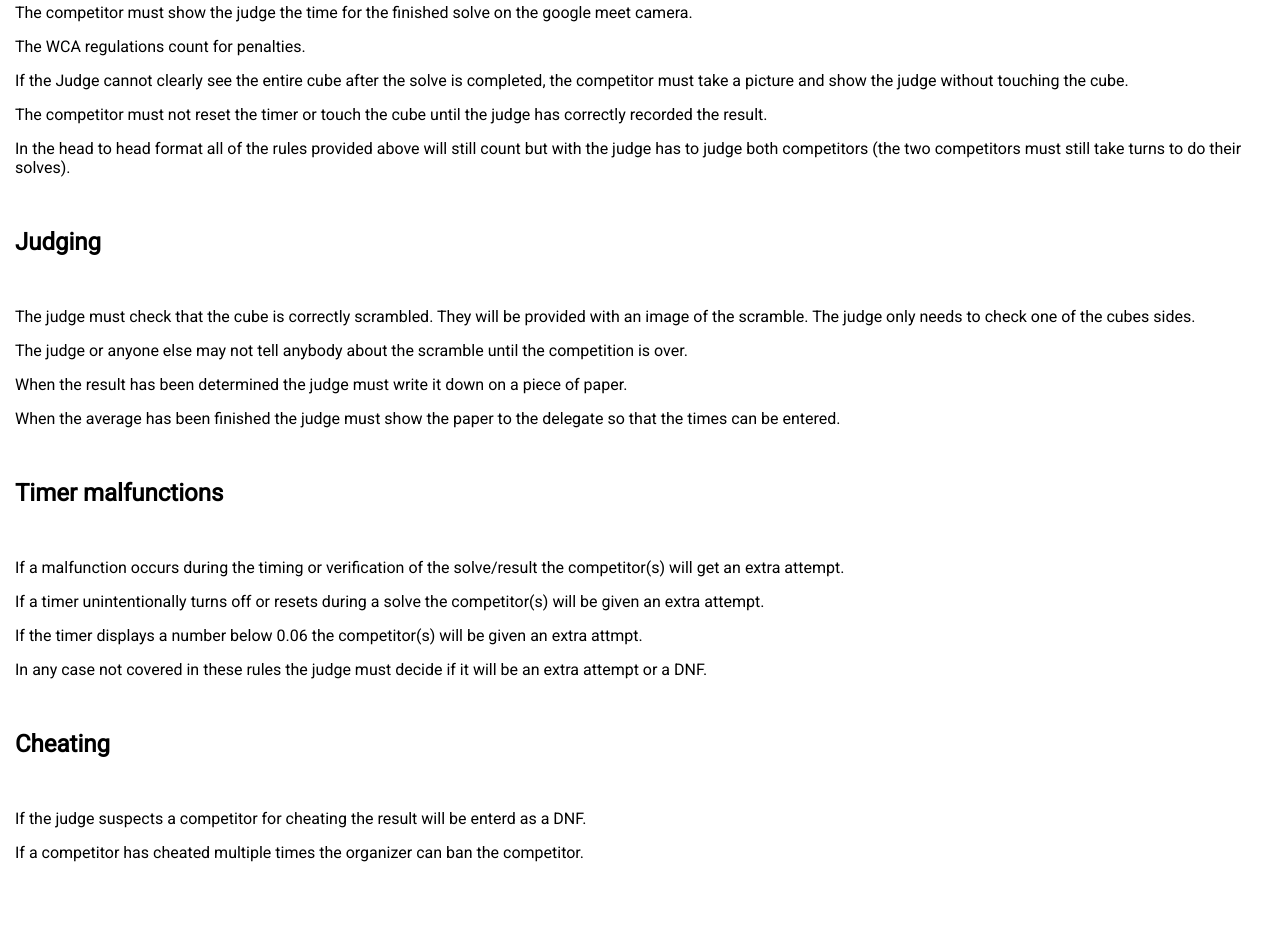
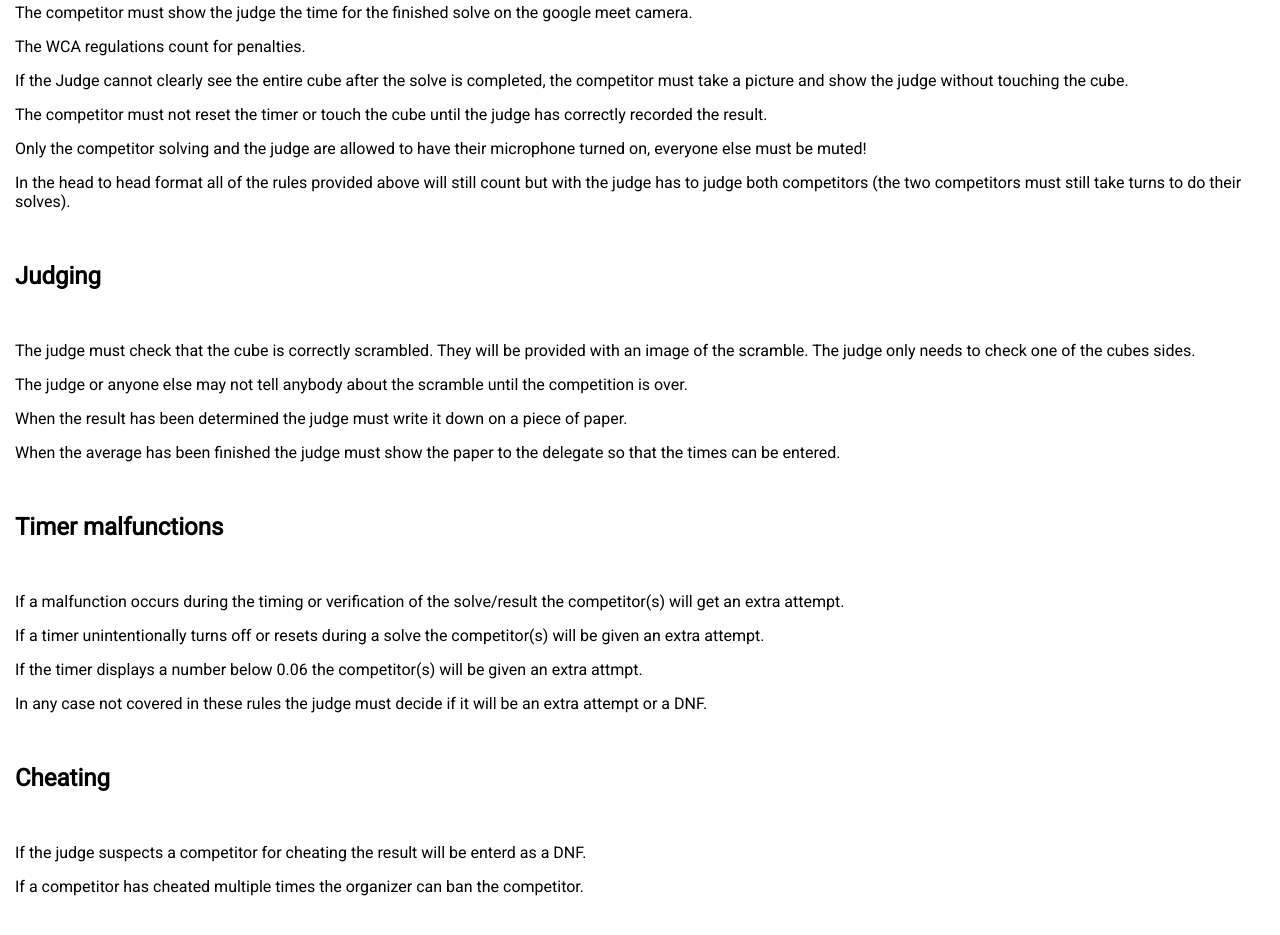
Before and after one commit to sircrazypaper/sircrazypaper.github.io, a plain HTML site: page rules.html in a window 1280 px wide. Shown: the part 1657-2592 px from the top of the page. Drawn offline with Linux system fonts and the light colour scheme.

Commit message:
Update rules.html

```diff
--- a/rules.html
+++ b/rules.html
@@ -102,6 +102,8 @@
 
 <div class="ruletext"> The competitor must not reset the timer or touch the cube until the judge has correctly recorded the result.</div>
 
+<div class="ruletext"> Only the competitor solving and the judge are allowed to have their microphone turned on, everyone else must be muted!</div>
+
 <div class="ruletext"> In the head to head format all of the rules provided above will still count but with the judge has to judge both competitors (the two competitors must still take turns to do their solves).</div>
 
 <p>spacer</p>
```
